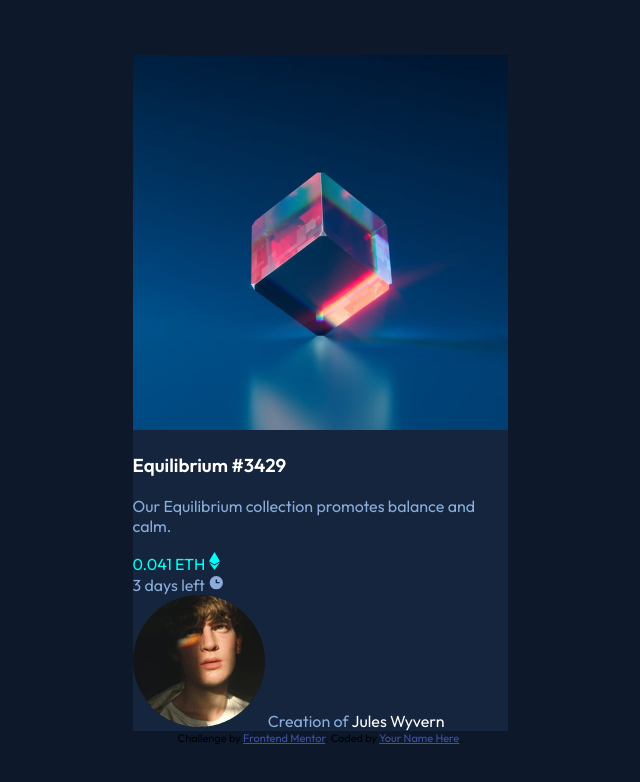
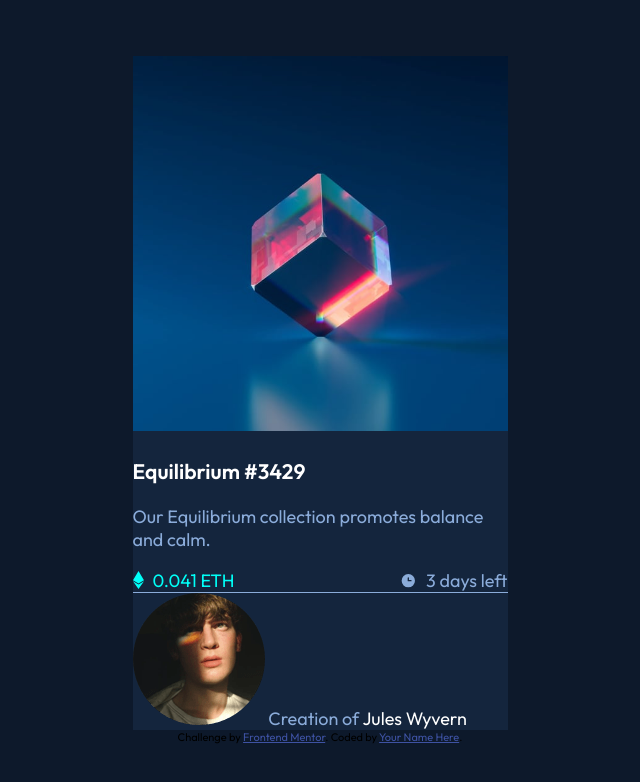
Before and after one commit to Urvakhan/Frontend-Mentor-nft-card, a plain HTML site: page index.html in a window 1280 px wide. Shown: the whole page, without its empty margins (320-960 px from the left). Drawn offline with Linux system fonts and the light colour scheme.

Commit message:
font sizing updated

```diff
--- a/index.html
+++ b/index.html
@@ -34,11 +34,13 @@
       <p>Our Equilibrium collection promotes balance and calm.</p>
 
       <div class="info">
-        <div class="price">0.041 ETH
+        <div class="price">
           <img src="./images/icon-ethereum.svg" alt="ethereum">
+          0.041 ETH
         </div>
-        <div class="time">3 days left
-          <img src="./images/icon-clock.svg" alt="clock">
+        <div class="time">
+         <img src="./images/icon-clock.svg" alt="clock">
+         3 days left
         </div>
       </div>
     </div>
--- a/styles.css
+++ b/styles.css
@@ -10,11 +10,13 @@
     --font-size: 18px;
 }
 
-html, body {
+html,
+body {
     height: 100%;
     margin: 0;
     background-color: var(--background-color);
     font-family: 'Outfit', sans-serif;
+    font-size: var(--font-size);
 }
 
 body {
@@ -37,6 +39,30 @@ p {
     color: var(--soft-blue);
 }
 
+.card {
+    max-width: 375px;
+    background-color: var(--card-background-color);
+
+}
+.image img {
+    width: 100%;
+
+}
+
+.info {
+    display: flex;
+    justify-content: space-between;
+}
+
+.price, .time {
+    display: flex;
+    align-items: center;
+}
+
+.price img, .time img {
+    margin-right: calc(var(--font-size)/2);
+}
+
 .price {
     color: var(--cyan)
 }
@@ -45,17 +71,7 @@ p {
     color: var(--soft-blue);
 }
 
-.card {
-    max-width: 375px;
-    background-color: var(--card-background-color);
-
-}
-
-.image img {
-    width: 100%;
-
-}
-
 .author {
     color: var(--soft-blue);
+    border-top: 1px solid var(--soft-blue);
 }
```
